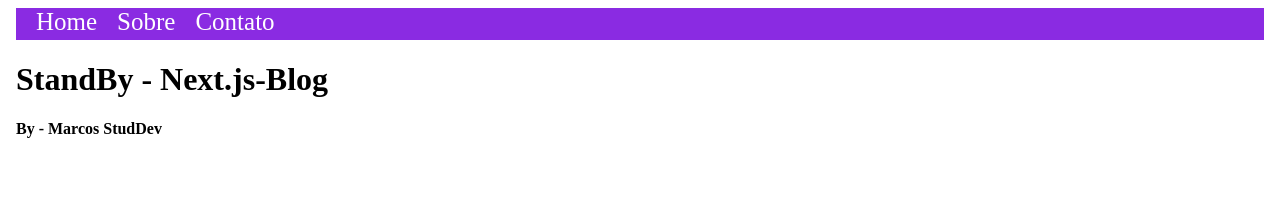
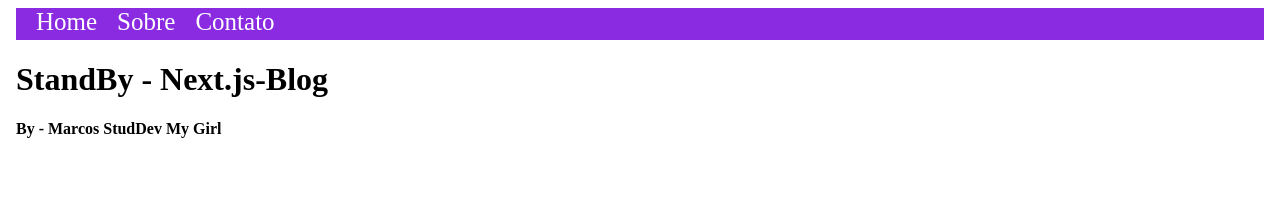
Before and after one commit to mrStudDev/marcosglobal, a Next.js app: page / in a window 1280 px wide. Shown: the top 210 px of the page. Built offline with nearby package versions, Linux system fonts and the light colour scheme.

Commit message:
'nextjsmyblog'

```diff
--- a/pages/index.js
+++ b/pages/index.js
@@ -8,7 +8,7 @@
 
             <Nave />
             <h1>StandBy - Next.js-Blog</h1>
-            <h4>By - Marcos StudDev</h4>
+            <h4>By - Marcos StudDev My Girl</h4>
         </div>
         </body>
     )
```
